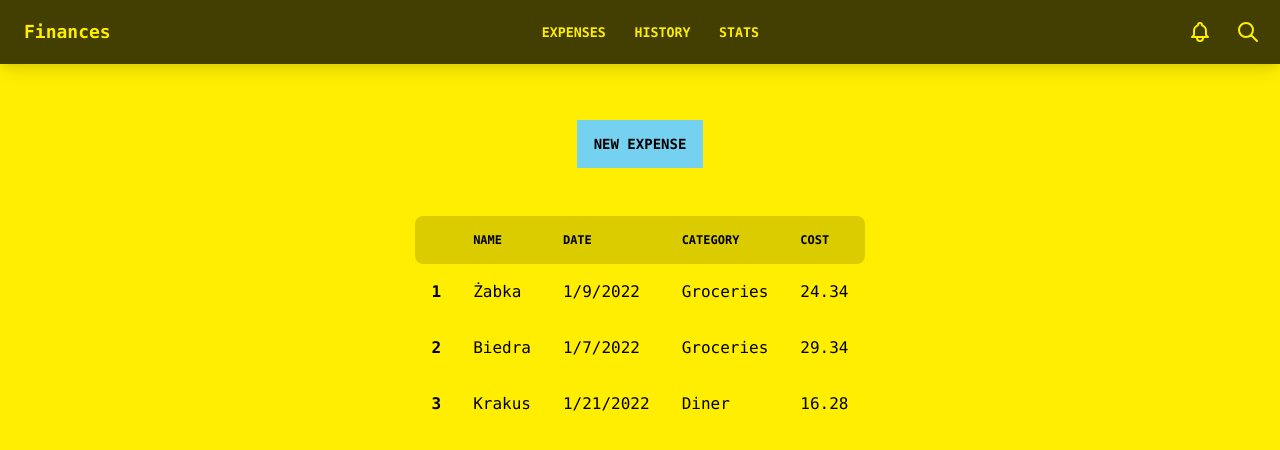
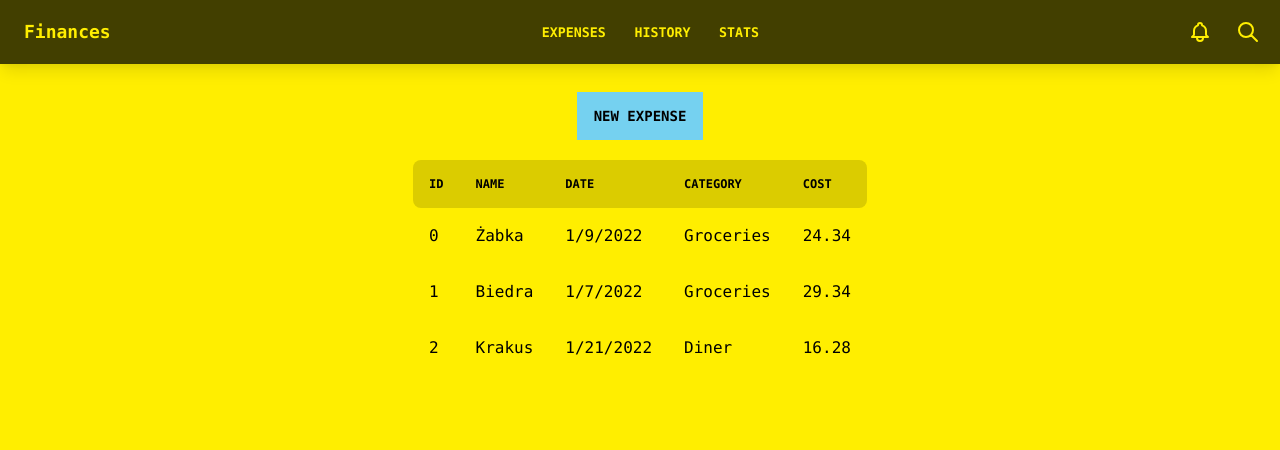
Before and after one commit to wleklinskimateusz/Finance, a React (Create React App) app in the folder client/: page /expenses/list in a window 1280 px wide. Shown: the top 450 px of the page. Built offline with nearby package versions, Linux system fonts and the light colour scheme.

Commit message:
implement useTable, align buttons

```diff
--- a/client/package.json
+++ b/client/package.json
@@ -7,6 +7,7 @@
     "@testing-library/jest-dom": "^5.15.1",
     "@testing-library/react": "^11.2.7",
     "@testing-library/user-event": "^12.8.3",
+    "craco-babel-loader": "^1.0.3",
     "daisyui": "^1.16.2",
     "history": "^5.1.0",
     "react": "^17.0.2",
@@ -14,6 +15,7 @@
     "react-hook-form": "^7.22.5",
     "react-router-dom": "^6.0.2",
     "react-scripts": "4.0.3",
+    "react-table": "^7.7.0",
     "reactide-config": "^1.0.2",
     "web-vitals": "^1.1.2"
   },
@@ -48,7 +50,7 @@
     "@babel/plugin-proposal-class-properties": "^7.4.4",
     "@babel/plugin-transform-runtime": "^7.4.4",
     "@babel/preset-env": "^7.4.5",
-    "@babel/preset-react": "^7.0.0-beta.0",
+    "@babel/preset-react": "^7.16.5",
     "autoprefixer": "^9.8.8",
     "babel-loader": "^8.0.0-beta.0",
     "css-loader": "^2.1.1",
--- a/client/src/Components/Expenses/NewExpenseForm.jsx
+++ b/client/src/Components/Expenses/NewExpenseForm.jsx
@@ -37,7 +37,7 @@ export function NewExpenseForm(props) {
                     <span className="label-text">cost</span>
                 </label>
                 <input {...register("cost", {required: true, min: 0, max: 2000})} type="number" step="0.01"
-                       className="input input-bordered"/>
+                       className="input input-primary"/>
             </div>
             <div className="form-control">
                 <label className="label">
--- a/client/src/Components/Pages/Expenses/Expense.jsx
+++ b/client/src/Components/Pages/Expenses/Expense.jsx
@@ -8,7 +8,7 @@ export function Expense() {
     return (
         <div className="flex justify-center items-center">
             <Card
-                title={item.cols[0]}
+                title={item?.id}
                 actions={
                     <Link to="/expenses/list">
                         <div
--- a/client/src/Components/Pages/Expenses/ExpenseList.jsx
+++ b/client/src/Components/Pages/Expenses/ExpenseList.jsx
@@ -1,31 +1,17 @@
 import {useGetExpenses} from "../../../services/useGetExpenses";
 import {Table} from "../../common/Table";
-import {TableRow} from "../../common/TableRow";
 import {Link} from "react-router-dom";
 
 export function ExpenseList() {
     const rows = useGetExpenses();
     return (
         <div className={"flex flex-col justify-center items-center"}>
-            <div className={"divider"} />
-            <div>
+            <div className={"my-5"}>
                 <Link to={"/expenses/new"} className={"btn btn-secondary"}>New Expense</Link>
             </div>
-            <div className={"divider"} />
 
             <div>
-                <Table headers={(
-                    <tr>
-                        <th/>
-                        <th>Name</th>
-                        <th>Date</th>
-                        <th>Category</th>
-                        <th>Cost</th>
-                    </tr>)
-                }>
-                    {rows.map(item => (
-                        <TableRow number={item.number} key={item.number} cols={Object.values(item.cols)}
-                                  url="expenses"/>))}
+                <Table data={rows} headers={getHeaders()}>
 
                 </Table>
             </div>
@@ -33,3 +19,29 @@ export function ExpenseList() {
         </div>
     )
 }
+
+
+function getHeaders() {
+    return [
+        {
+            Header: "ID",
+            accessor: "id"
+        },
+        {
+            Header: 'Name',
+            accessor: 'name'
+        },
+        {
+            Header: "Date",
+            accessor: "date"
+        },
+        {
+            Header: "Category",
+            accessor: "category"
+        },
+        {
+            Header: "Cost",
+            accessor: "cost"
+        }
+    ]
+}
--- a/client/src/Components/Pages/Expenses/NewExpense.jsx
+++ b/client/src/Components/Pages/Expenses/NewExpense.jsx
@@ -9,8 +9,9 @@ export function NewExpense() {
     const [successful, setSuccessful] = useState(false);
     return (
 
-        <div className="flex justify-center">
-            <div className={"col-auto"}>
+        <div className="flex justify-center items-center">
+            <div className={"col-auto flex flex-col justify-center items-center"}>
+                <Link to={"/expenses/list"} className={"btn btn-secondary my-5"}>Go Back</Link>
                 {successful && (<>
                     <Alert>New Expense Added!</Alert>
                     <div className={"divider"} />
@@ -23,7 +24,7 @@ export function NewExpense() {
                         setSuccessful(true);
                     }}/>
                 </Card>
-                <Link to={"/expenses/list"} className={"btn btn-secondary"}>Go Back</Link>
+
             </div>
         </div>
 
--- a/client/src/Components/common/Table.jsx
+++ b/client/src/Components/common/Table.jsx
@@ -1,12 +1,57 @@
+import {useMemo} from "react";
+// noinspection ES6CheckImport
+import {useTable} from "react-table";
+import {TableRow} from "./TableRow";
+
 export function Table(props) {
+    const raw_data = props.data
+    const raw_headers = props.headers
+    const data = useMemo(
+        () => raw_data, [raw_data]
+    )
+    const columns = useMemo(
+        () => raw_headers, [raw_headers]
+    )
+    const {getTableProps, getTableBodyProps, headerGroups, rows, prepareRow} = useTable({columns, data})
+
     return (
         <div className="overflow-x-auto flex justify-center">
-            <table className="table max-w-lg table-bordered shadow">
+            <table {...getTableProps()} className="table max-w-lg table-bordered shadow">
                 <thead>
-                {props.headers}
+                {headerGroups.map(headerGroup => (
+                    <tr {...headerGroup.getHeaderGroupProps()}>
+                        {
+                            headerGroup.headers.map(column => (
+                                <th {...column.getHeaderProps()}>
+                                    {
+                                        column.render('Header')
+                                    }
+                                </th>
+                            ))
+                        }
+                    </tr>
+                ))}
                 </thead>
-                <tbody>
-                {props.children}
+                <tbody {...getTableBodyProps()}>
+                {
+                    rows.map(row => {
+                        prepareRow(row)
+                        return (
+                            <TableRow row={row} number={row.id} url={"expenses"}>
+                                {
+                                    row.cells.map(cell => {
+                                        return (
+                                            <td {...cell.getCellProps()}>
+                                                {cell.render('Cell')}
+                                            </td>
+                                        )
+                                    })
+                                }
+                            </TableRow>
+                        )
+                    })
+                }
+
                 </tbody>
             </table>
         </div>)
--- a/client/src/Components/common/TableRow.jsx
+++ b/client/src/Components/common/TableRow.jsx
@@ -6,15 +6,14 @@ export function TableRow(props) {
     let navigate = useNavigate();
 
     return (
-        <tr className={isHovered ? "hover" : ""}
+        <tr {...props.row.getRowProps()} className={isHovered ? "hover" : ""}
             onMouseEnter={() => setIsHovered(true)}
             onMouseLeave={() => setIsHovered(false)}
             onMouseDown={() => {
                 navigate(`/${props.url}/${props.number}`)
             }}
         >
-            <th>{props.number}</th>
-            {props.cols.map(item => (<td>{item}</td>))}
+            {props.children}
         </tr>
     )
 }
--- a/client/src/services/useGetCategories.jsx
+++ b/client/src/services/useGetCategories.jsx
@@ -3,7 +3,7 @@ import {useGetExpenses} from "./useGetExpenses";
 export function useGetCategories() {
     const expenses = useGetExpenses();
 
-    return [...new Set(expenses.map(item => item.cols.category))]
+    return [...new Set(expenses.map(item => item.category))]
 
 
 }
--- a/client/src/services/useGetExpense.jsx
+++ b/client/src/services/useGetExpense.jsx
@@ -3,7 +3,7 @@ import {useGetExpenses} from "./useGetExpenses";
 export function useGetExpense(expenseId) {
     const expenses = useGetExpenses();
 
-    return expenses.find(element => element.number === parseInt(expenseId));
+    return expenses.find(element => element.id === parseInt(expenseId));
 
 
 }
--- a/client/src/services/useGetExpenses.jsx
+++ b/client/src/services/useGetExpenses.jsx
@@ -1,31 +1,28 @@
 export function useGetExpenses() {
     return [
         {
-            number: 1,
-            cols: {
+            id: 0,
             name: "Żabka",
             date: (new Date(2021, 12, 9)).toLocaleDateString(),
             category: "Groceries",
             cost: 24.34
-            }
+
         },
         {
-            number: 2,
-            cols: {
+            id: 1,
             name: "Biedra",
             date: (new Date(2021, 12, 7)).toLocaleDateString(),
             category: "Groceries",
             cost: 29.34
-            }
+
         },
         {
-            number: 3,
-            cols: {
+            id: 2,
             name: "Krakus",
             date: (new Date(2021, 12, 21)).toLocaleDateString(),
             category: "Diner",
             cost: 16.28
         }
-        }
+
     ]
 }
```
Also changed, not shown: 1 other file (tests, documents, lock files or other folders). Lines whose indentation alone changed are shown as unchanged.
